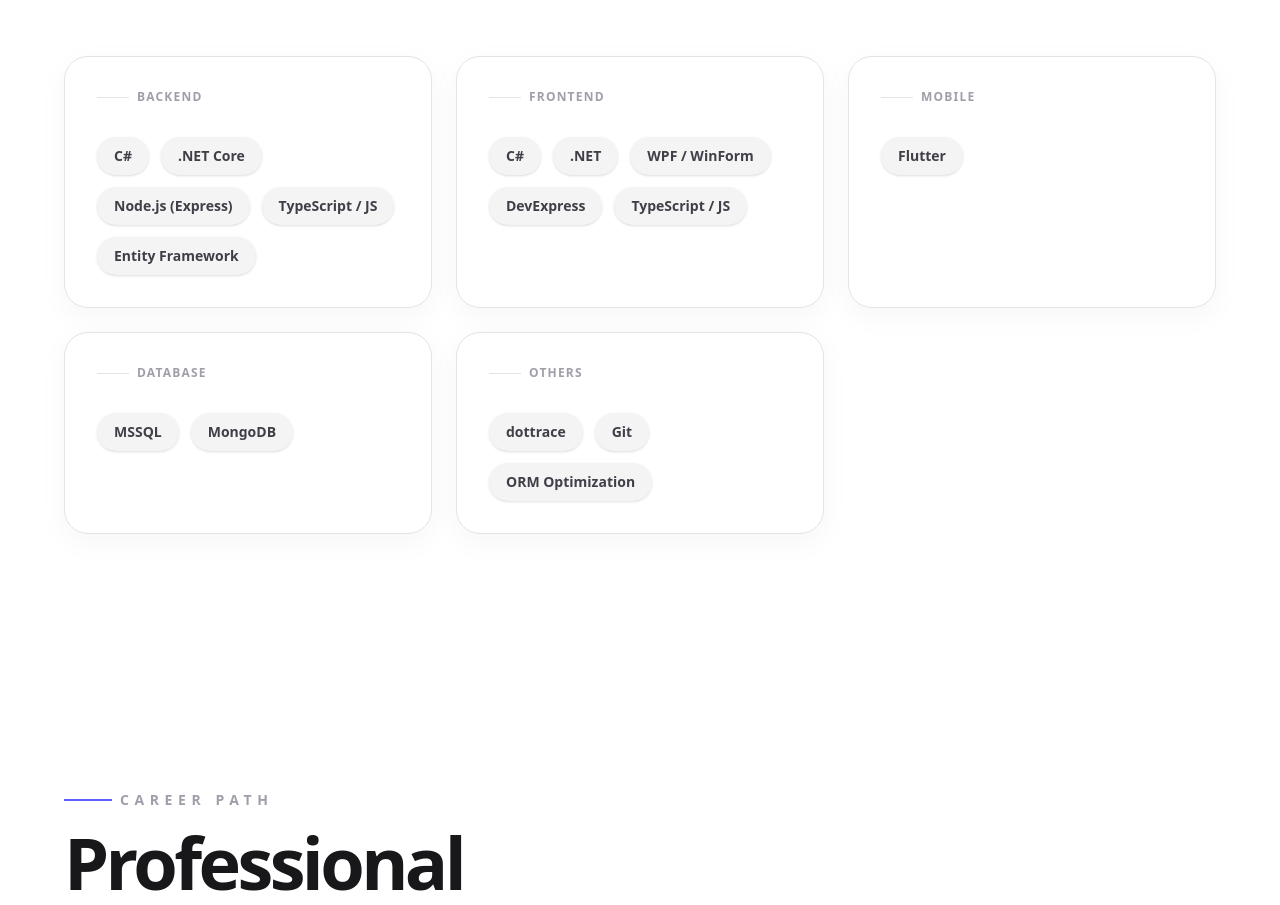
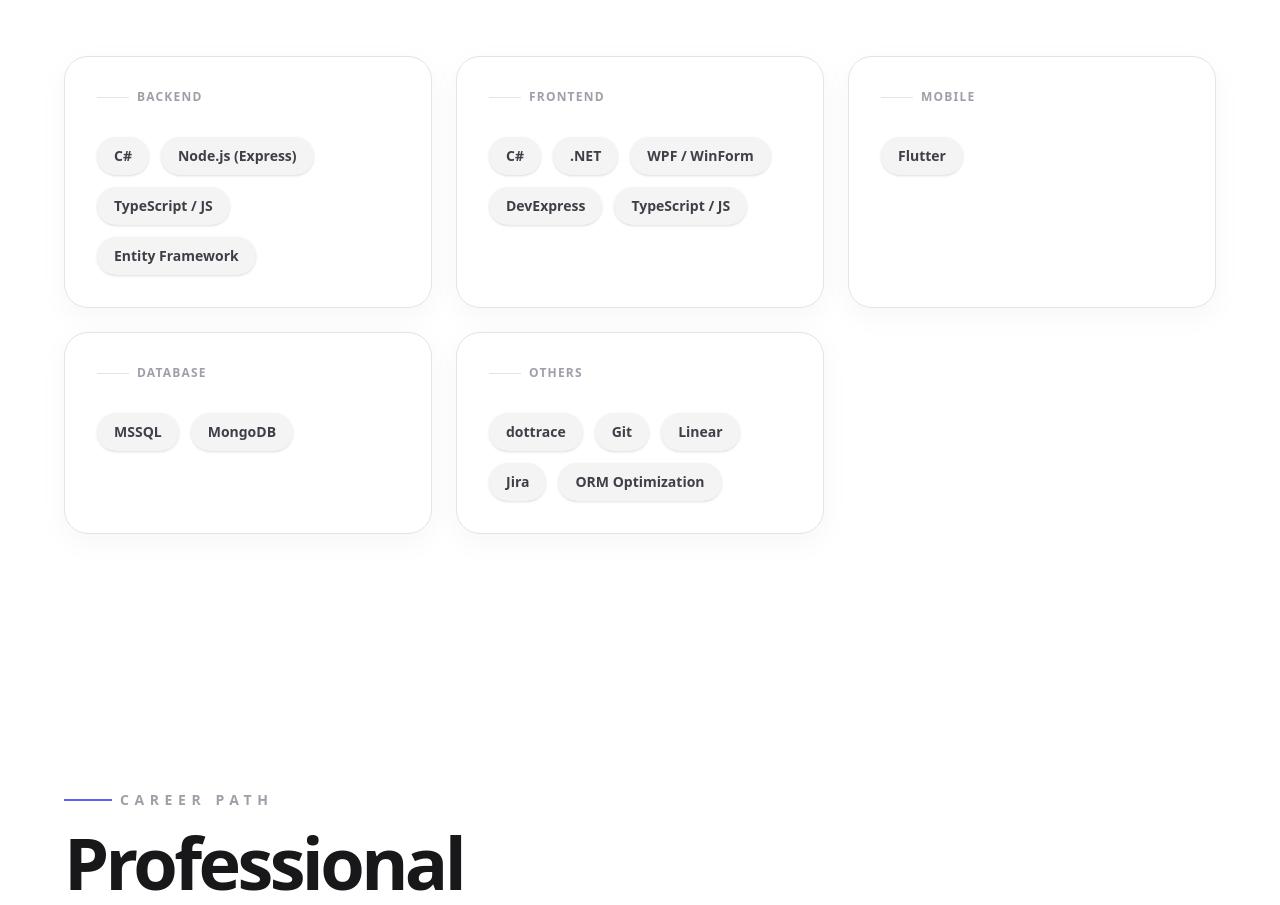
Before and after one commit to MostCitizen/MostCitizen.github.io, a Next.js app: page / in a window 1280 px wide. Shown: the part 1020-1925 px from the top of the page. Built offline with nearby package versions, Linux system fonts and the light colour scheme.

Commit message:
데이터 변경

```diff
--- a/src/data/portfolio.ts
+++ b/src/data/portfolio.ts
@@ -37,7 +37,6 @@
     "효율적인 코드와 확장 가능한 시스템을 지향합니다. 2년 10개월간의 실무 경험을 통해 C#/.NET 기반의 시스템 고도화와 성능 최적화를 주도해 왔으며, 최근에는 Node.js와 Flutter를 활용한 모던 앱 개발로 역량을 확장하고 있습니다.",
   skills: [
     { name: "C#", category: "Backend", level: 5 },
-    { name: ".NET Core", category: "Backend", level: 5 },
     { name: "Node.js (Express)", category: "Backend", level: 4 },
     { name: "TypeScript / JS", category: "Backend", level: 4 },
     { name: "Entity Framework", category: "Backend", level: 5 },
@@ -51,6 +50,8 @@
     { name: "MongoDB", category: "Database", level: 4 },
     { name: "dottrace", category: "Others", level: 5 },
     { name: "Git", category: "Others", level: 4 },
+    { name: "Linear", category: "Others", level: 4 },
+    { name: "Jira", category: "Others", level: 4 },
     { name: "ORM Optimization", category: "Others", level: 5 },
   ] as Skill[],
   experiences: [
@@ -168,7 +169,7 @@
       techStack: ["dottrace", "C#", "MSSQL", "Query/ORM Optimization"],
       period: "2022.07 - 2023.05",
       role: "소프트웨어 개발자",
-      contribution: "기여도 100% (병목 분석 및 데이터베이스 튜닝 전담)",
+      contribution: "기여도 100%",
 
       longDescription:
         "사용자가 빈번히 요청하는 주요 통계 및 예약 보기 화면의 지연을 해결하기 위해, 프로파일러 분석을 동원한 성능 최적화 프로젝트입니다.",
```
